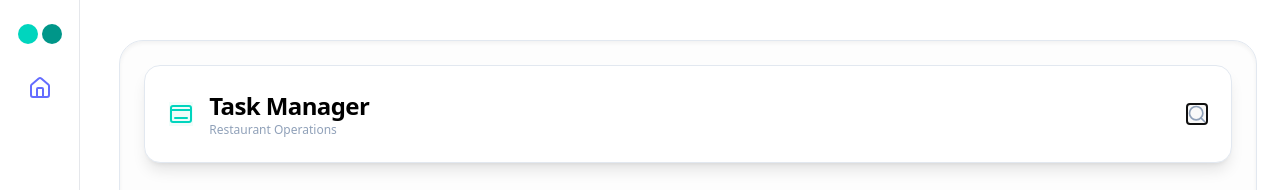
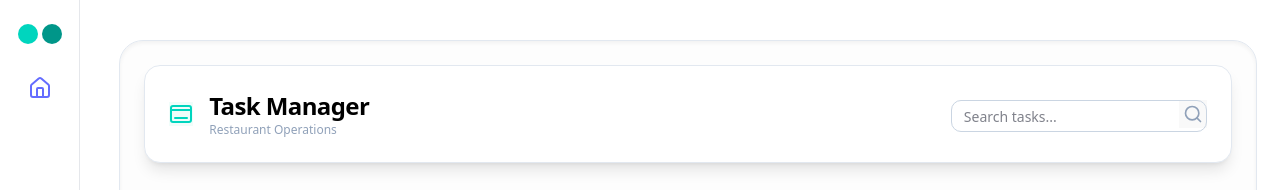
Before and after one commit to MohitGeryani/Task-Management, a React (Vite) app: page / in a window 1280 px wide. Both pictures are taken after a click on the button 1196 px from the left and 114 px from the top of the page. Shown: the top 190 px of the page. Built offline with nearby package versions, Linux system fonts and the light colour scheme.

Commit message:
Added Search Bar

```diff
--- a/src/components/tasks/TaskWindow.jsx
+++ b/src/components/tasks/TaskWindow.jsx
@@ -32,14 +32,17 @@ const TaskWindow = () => {
   columns.map(col => col.id) // default: all columns visible
 );
 
+const [searchQuery, setSearchQuery] = useState("");
+const tasksByColumn = useMemo(() => {
+  const grouped = {};
+  columns.forEach(col => {
+    grouped[col.id] = tasks
+      .filter(t => t.status === col.id)
+      .filter(t => t.text.toLowerCase().includes(searchQuery.toLowerCase())); // filter by search
+  });
+  return grouped;
+}, [tasks, searchQuery]);
 
-  const tasksByColumn = useMemo(() => {
-    const grouped = {};
-    columns.forEach(col => {
-      grouped[col.id] = tasks.filter(t => t.status === col.id);
-    });
-    return grouped;
-  }, [tasks]);
 
   const handleDragEnd = (result) => {
     const { destination, source, draggableId } = result;
@@ -49,6 +52,7 @@ const TaskWindow = () => {
       updateTaskStatus(Number(draggableId), destination.droppableId);
     }
   };
+const [isSearchOpen, setIsSearchOpen] = useState(false);
 
   return (
 
@@ -72,13 +76,35 @@ border-teal-200 dark:border-teal-500/20
             <p className="text-xs text-slate-400 font-medium">Restaurant Operations</p>
           </div>
         </div>
-        <button className="hover:bg-slate-100 dark:hover:bg-slate-800
- dark:border-transparent
-hover:border-slate-300 dark:hover:border-slate-700
-text-slate-500 dark:text-slate-400
-">
-          <Search className="w-5 h-5 text-slate-400 group-hover:text-teal-400 transition-colors" />
-        </button>
+<div className="relative flex items-center">
+  {/* Search Icon */}
+  <button
+    onClick={() => setIsSearchOpen(prev => !prev)}
+    className="p-1 focus:outline-none! border-none hover:border-0"
+  >
+    <Search className="w-5 h-5 text-slate-400  hover:text-teal-400 transition-colors" />
+  </button>
+
+  {/* Animated Search Input expanding to the left */}
+  <input
+    type="text"
+    placeholder="Search tasks..."
+    value={searchQuery}
+    onChange={(e) => setSearchQuery(e.target.value)}
+    className={`
+      absolute right-0 top-0
+      h-8
+      pl-3 pr-8 py-2 rounded-lg border border-slate-300 text-sm outline-none
+      dark:bg-slate-700 dark:text-white dark:border-slate-600
+      focus:border-teal-400 focus:ring-1 focus:ring-teal-400
+      transition-all duration-300 ease-in-out
+      origin-right
+      ${isSearchOpen ? "sm:w-64    opacity-100 visible" : "w-0 opacity-0 invisible"}
+    `}
+  />
+</div>
+
+
       </div>
 
       {/* Task Input */}
```
